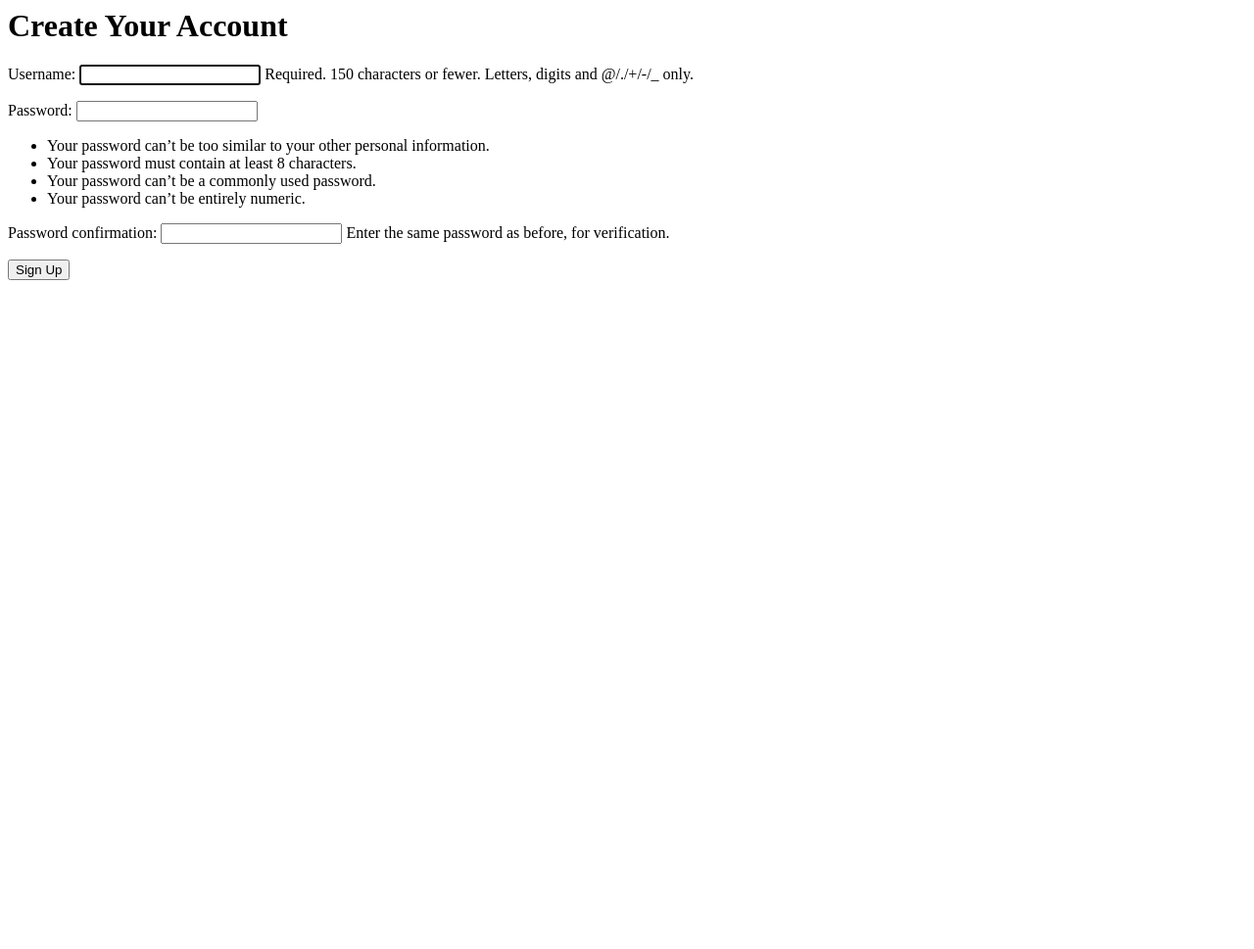
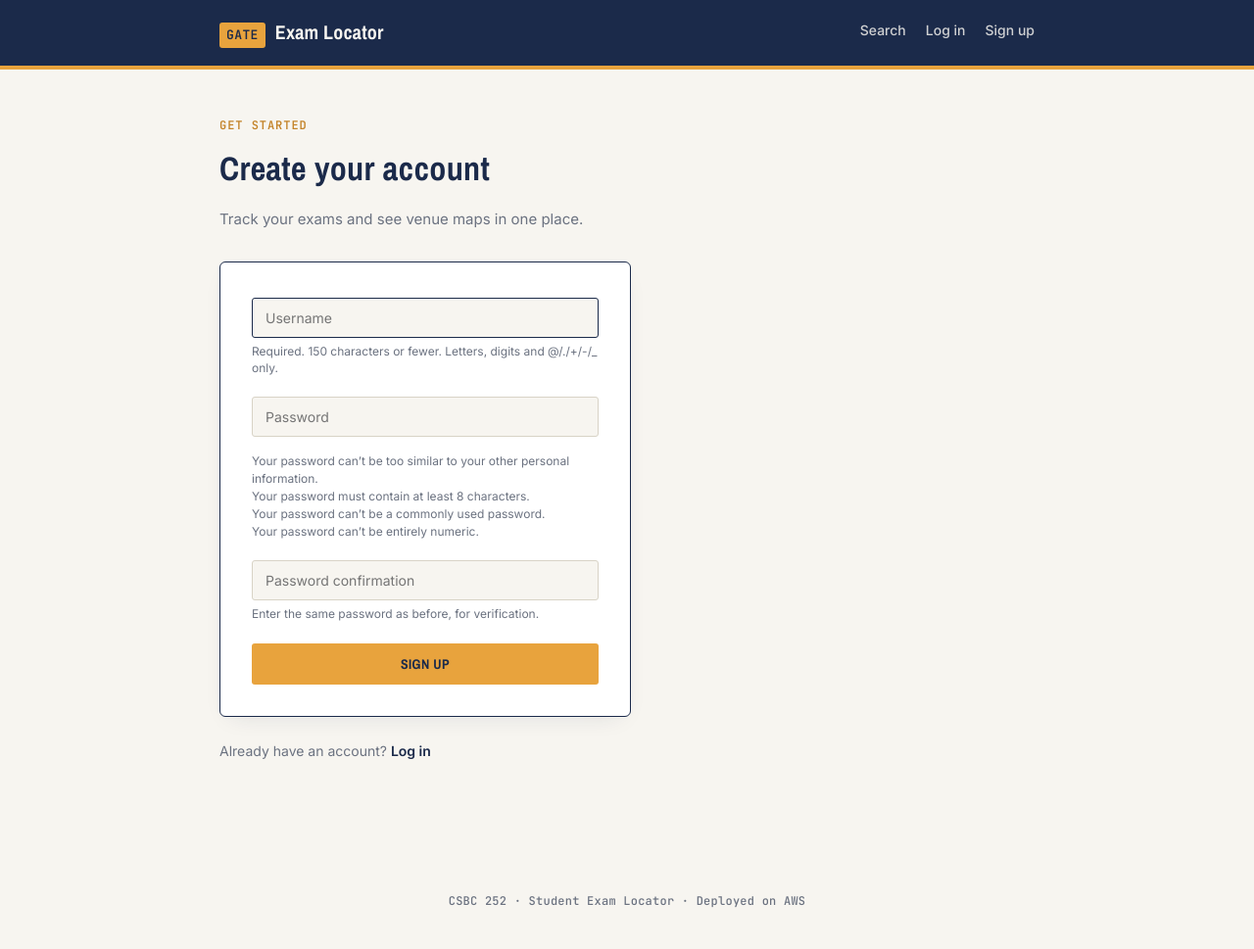
Before and after one commit to BLVCKROSE-01/student-exam-locator, a Django app: page /signup/ in a window 1280 px wide. Shown: the whole page at 98% size. Before the commit the page ends 286 px from the top, so only its background shows below. Run offline with Django 5.2, Linux system fonts and the light colour scheme.

Commit message:
Redesign UI with departures-board theme

```diff
--- /dev/null
+++ b/exams/templates/exams/base.html
@@ -0,0 +1,361 @@
+<!DOCTYPE html>
+<html lang="en">
+<head>
+  <meta charset="UTF-8">
+  <meta name="viewport" content="width=device-width, initial-scale=1.0">
+  <title>{% block title %}Student Exam Locator{% endblock %}</title>
+  <link rel="preconnect" href="https://fonts.googleapis.com">
+  <link href="https://fonts.googleapis.com/css2?family=Archivo+Narrow:wght@500;600;700&family=Inter:wght@400;500;600&family=JetBrains+Mono:wght@500;600&display=swap" rel="stylesheet">
+  <style>
+    :root {
+      --navy: #1B2A4A;
+      --navy-light: #2A3D63;
+      --amber: #E8A33D;
+      --amber-dark: #C4842A;
+      --paper: #F7F5F0;
+      --paper-dim: #EFEBE2;
+      --ink: #22262E;
+      --slate: #6B7280;
+      --line: #D8D3C6;
+      --success: #3A7D5C;
+      --radius: 3px;
+    }
+    * { box-sizing: border-box; }
+    body {
+      margin: 0;
+      background: var(--paper);
+      color: var(--ink);
+      font-family: 'Inter', system-ui, sans-serif;
+      line-height: 1.5;
+    }
+    h1, h2, h3 {
+      font-family: 'Archivo Narrow', sans-serif;
+      font-weight: 700;
+      letter-spacing: 0.01em;
+      color: var(--navy);
+      margin: 0;
+    }
+    a { color: var(--navy); }
+
+    .board-header {
+      background: var(--navy);
+      color: var(--paper);
+      padding: 0;
+      border-bottom: 4px solid var(--amber);
+    }
+    .board-header-inner {
+      max-width: 880px;
+      margin: 0 auto;
+      padding: 18px 24px;
+      display: flex;
+      align-items: center;
+      justify-content: space-between;
+      flex-wrap: wrap;
+      gap: 12px;
+    }
+    .board-brand {
+      display: flex;
+      align-items: baseline;
+      gap: 10px;
+    }
+    .board-brand .mark {
+      font-family: 'JetBrains Mono', monospace;
+      font-weight: 600;
+      font-size: 13px;
+      background: var(--amber);
+      color: var(--navy);
+      padding: 3px 7px;
+      border-radius: var(--radius);
+      letter-spacing: 0.03em;
+    }
+    .board-brand .name {
+      font-family: 'Archivo Narrow', sans-serif;
+      font-weight: 700;
+      font-size: 20px;
+      color: var(--paper);
+      letter-spacing: 0.01em;
+    }
+    .board-nav {
+      display: flex;
+      gap: 20px;
+      align-items: center;
+      font-size: 14px;
+      font-weight: 500;
+    }
+    .board-nav a {
+      color: var(--paper);
+      text-decoration: none;
+      opacity: 0.82;
+      border-bottom: 2px solid transparent;
+      padding-bottom: 3px;
+      transition: opacity 0.15s, border-color 0.15s;
+    }
+    .board-nav a:hover { opacity: 1; border-color: var(--amber); }
+    .board-nav .user-chip {
+      font-family: 'JetBrains Mono', monospace;
+      font-size: 12px;
+      opacity: 0.65;
+    }
+
+    .shell {
+      max-width: 880px;
+      margin: 0 auto;
+      padding: 48px 24px 80px;
+    }
+    .eyebrow {
+      font-family: 'JetBrains Mono', monospace;
+      font-size: 12px;
+      font-weight: 600;
+      letter-spacing: 0.08em;
+      text-transform: uppercase;
+      color: var(--amber-dark);
+      margin-bottom: 10px;
+    }
+    .page-title {
+      font-size: 34px;
+      margin-bottom: 8px;
+    }
+    .page-sub {
+      color: var(--slate);
+      font-size: 15px;
+      margin-bottom: 32px;
+      max-width: 520px;
+    }
+
+    .search-panel {
+      background: var(--navy);
+      border-radius: 6px;
+      padding: 22px;
+      display: flex;
+      gap: 10px;
+      box-shadow: 0 8px 24px -12px rgba(27,42,74,0.4);
+      margin-bottom: 36px;
+    }
+    .search-panel input[type="text"] {
+      flex: 1;
+      background: rgba(255,255,255,0.08);
+      border: 1.5px solid rgba(255,255,255,0.18);
+      color: var(--paper);
+      font-family: 'JetBrains Mono', monospace;
+      font-size: 15px;
+      letter-spacing: 0.02em;
+      padding: 12px 14px;
+      border-radius: var(--radius);
+      outline: none;
+      transition: border-color 0.15s, background 0.15s;
+    }
+    .search-panel input[type="text"]::placeholder { color: rgba(247,245,240,0.45); }
+    .search-panel input[type="text"]:focus {
+      border-color: var(--amber);
+      background: rgba(255,255,255,0.12);
+    }
+    .btn {
+      font-family: 'Archivo Narrow', sans-serif;
+      font-weight: 700;
+      font-size: 14px;
+      letter-spacing: 0.03em;
+      text-transform: uppercase;
+      background: var(--amber);
+      color: var(--navy);
+      border: none;
+      padding: 12px 22px;
+      border-radius: var(--radius);
+      cursor: pointer;
+      transition: background 0.15s, transform 0.08s;
+    }
+    .btn:hover { background: #F0B354; }
+    .btn:active { transform: scale(0.98); }
+    .btn:focus-visible, input:focus-visible, a:focus-visible {
+      outline: 2px solid var(--amber);
+      outline-offset: 2px;
+    }
+    .btn-outline {
+      background: transparent;
+      border: 1.5px solid var(--navy);
+      color: var(--navy);
+    }
+    .btn-outline:hover { background: var(--navy); color: var(--paper); }
+
+    .board {
+      border: 1.5px solid var(--navy);
+      border-radius: 6px;
+      overflow: hidden;
+      background: white;
+    }
+    .board-row {
+      display: grid;
+      grid-template-columns: 1.4fr 0.9fr 1fr 1.3fr;
+      gap: 0;
+      border-bottom: 1px solid var(--line);
+      animation: reveal 0.35s ease backwards;
+    }
+    .board-row:last-child { border-bottom: none; }
+    .board-row.head {
+      background: var(--paper-dim);
+      font-family: 'JetBrains Mono', monospace;
+      font-size: 11px;
+      font-weight: 600;
+      letter-spacing: 0.06em;
+      text-transform: uppercase;
+      color: var(--slate);
+      animation: none;
+    }
+    .board-row > div {
+      padding: 16px 16px;
+      font-size: 14px;
+      display: flex;
+      align-items: center;
+    }
+    .board-row .cell-course { font-weight: 600; color: var(--navy); }
+    .board-row .cell-course .course-name {
+      display: block;
+      font-size: 12px;
+      color: var(--slate);
+      font-weight: 400;
+      margin-top: 3px;
+      line-height: 1.3;
+    }
+    .board-row .cell-time { font-family: 'JetBrains Mono', monospace; font-size: 13px; }
+    .board-row .cell-venue {
+      font-family: 'JetBrains Mono', monospace;
+      font-size: 13px;
+      color: var(--ink);
+    }
+    .board-row .cell-venue .tag {
+      background: var(--paper-dim);
+      color: var(--navy);
+      padding: 2px 7px;
+      border-radius: var(--radius);
+      font-size: 11px;
+      margin-left: 6px;
+    }
+    @keyframes reveal {
+      from { opacity: 0; transform: translateY(-4px); }
+      to { opacity: 1; transform: translateY(0); }
+    }
+    @media (prefers-reduced-motion: reduce) {
+      .board-row { animation: none; }
+    }
+
+    .empty-state {
+      border: 1.5px dashed var(--line);
+      border-radius: 6px;
+      padding: 40px 24px;
+      text-align: center;
+      color: var(--slate);
+      font-size: 14px;
+    }
+    .empty-state .big {
+      font-family: 'JetBrains Mono', monospace;
+      font-size: 12px;
+      letter-spacing: 0.08em;
+      text-transform: uppercase;
+      color: var(--amber-dark);
+      display: block;
+      margin-bottom: 6px;
+      font-weight: 600;
+    }
+
+    .helper-link {
+      margin-top: 24px;
+      font-size: 14px;
+      color: var(--slate);
+    }
+    .helper-link a { font-weight: 600; text-decoration: none; }
+    .helper-link a:hover { text-decoration: underline; }
+
+    .form-card {
+      background: white;
+      border: 1.5px solid var(--navy);
+      border-radius: 6px;
+      padding: 32px;
+      max-width: 420px;
+      box-shadow: 0 8px 24px -12px rgba(27,42,74,0.15);
+    }
+    .form-card p { margin: 0 0 16px; }
+    .form-card label { display: none; }
+    .form-card input,
+    .form-card ul {
+      width: 100%;
+    }
+    .form-card input {
+      font-family: 'Inter', sans-serif;
+      font-size: 14px;
+      padding: 11px 13px;
+      border: 1.5px solid var(--line);
+      border-radius: var(--radius);
+      background: var(--paper);
+      outline: none;
+      transition: border-color 0.15s;
+      margin-top: 4px;
+    }
+    .form-card input:focus { border-color: var(--navy); }
+    .form-card p > *:not(input):not(label) {
+      font-size: 12px;
+      color: var(--slate);
+      display: block;
+      margin-top: 6px;
+      line-height: 1.4;
+    }
+    .form-card ul {
+      list-style: none;
+      padding: 0;
+      margin: 6px 0 0;
+      font-size: 12px;
+      color: var(--slate);
+    }
+    .form-card .errorlist {
+      color: #B3261E;
+      font-size: 13px;
+      font-weight: 500;
+      list-style: none;
+      padding: 0;
+      margin: -6px 0 10px;
+    }
+    .form-card button { width: 100%; margin-top: 6px; }
+
+    footer {
+      text-align: center;
+      font-size: 12px;
+      color: var(--slate);
+      padding: 40px 24px;
+      font-family: 'JetBrains Mono', monospace;
+      letter-spacing: 0.02em;
+    }
+  </style>
+  <script>
+    document.addEventListener('DOMContentLoaded', function () {
+      document.querySelectorAll('.form-card input').forEach(function (input) {
+        var label = document.querySelector('label[for="' + input.id + '"]');
+        if (label && !input.placeholder) {
+          input.placeholder = label.textContent.replace(':', '').trim();
+        }
+      });
+    });
+  </script>
+</head>
+<body>
+  <div class="board-header">
+    <div class="board-header-inner">
+      <div class="board-brand">
+        <span class="mark">GATE</span>
+        <span class="name">Exam Locator</span>
+      </div>
+      <nav class="board-nav">
+        <a href="{% url 'search' %}">Search</a>
+        {% if user.is_authenticated %}
+          <a href="{% url 'dashboard' %}">My Exams</a>
+          <span class="user-chip">{{ user.username }}</span>
+        {% else %}
+          <a href="{% url 'login' %}">Log in</a>
+          <a href="{% url 'signup' %}">Sign up</a>
+        {% endif %}
+      </nav>
+    </div>
+  </div>
+  <div class="shell">
+    {% block content %}{% endblock %}
+  </div>
+  <footer>CSBC 252 &middot; Student Exam Locator &middot; Deployed on AWS</footer>
+</body>
+</html>
--- a/exams/templates/exams/signup.html
+++ b/exams/templates/exams/signup.html
@@ -1,6 +1,16 @@
-<h1>Create Your Account</h1>
-<form method="post">
-    {% csrf_token %}
-    {{ form.as_p }}
-    <button type="submit">Sign Up</button>
-</form>
+{% extends "exams/base.html" %}
+{% block title %}Sign Up — Exam Locator{% endblock %}
+{% block content %}
+  <div class="eyebrow">Get started</div>
+  <h1 class="page-title">Create your account</h1>
+  <p class="page-sub">Track your exams and see venue maps in one place.</p>
+
+  <div class="form-card">
+    <form method="post">
+      {% csrf_token %}
+      {{ form.as_p }}
+      <button type="submit" class="btn">Sign up</button>
+    </form>
+  </div>
+  <p class="helper-link">Already have an account? <a href="{% url 'login' %}">Log in</a></p>
+{% endblock %}
```
Also changed, not shown: exams/templates/exams/dashboard.html (+32 -13 lines), exams/templates/exams/login.html (+16 -6 lines), exams/templates/exams/search.html (+34 -17 lines).
